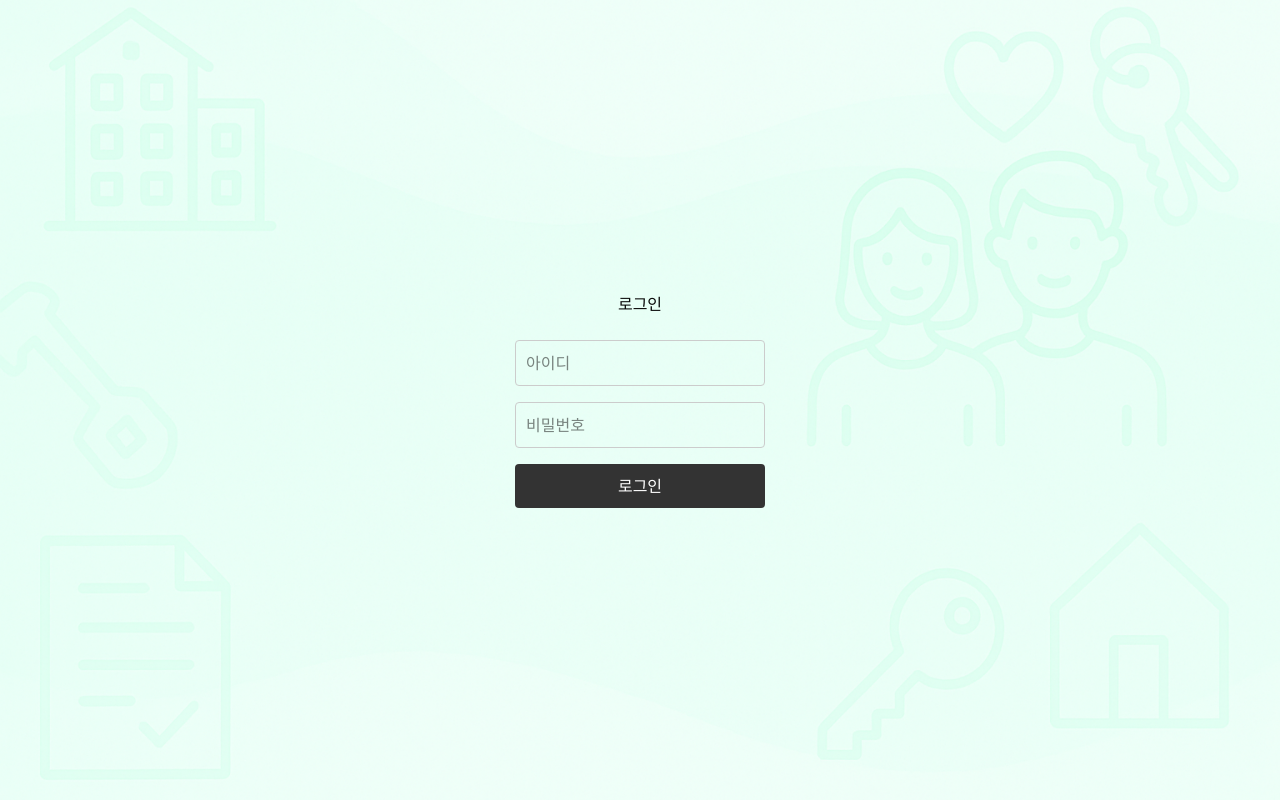
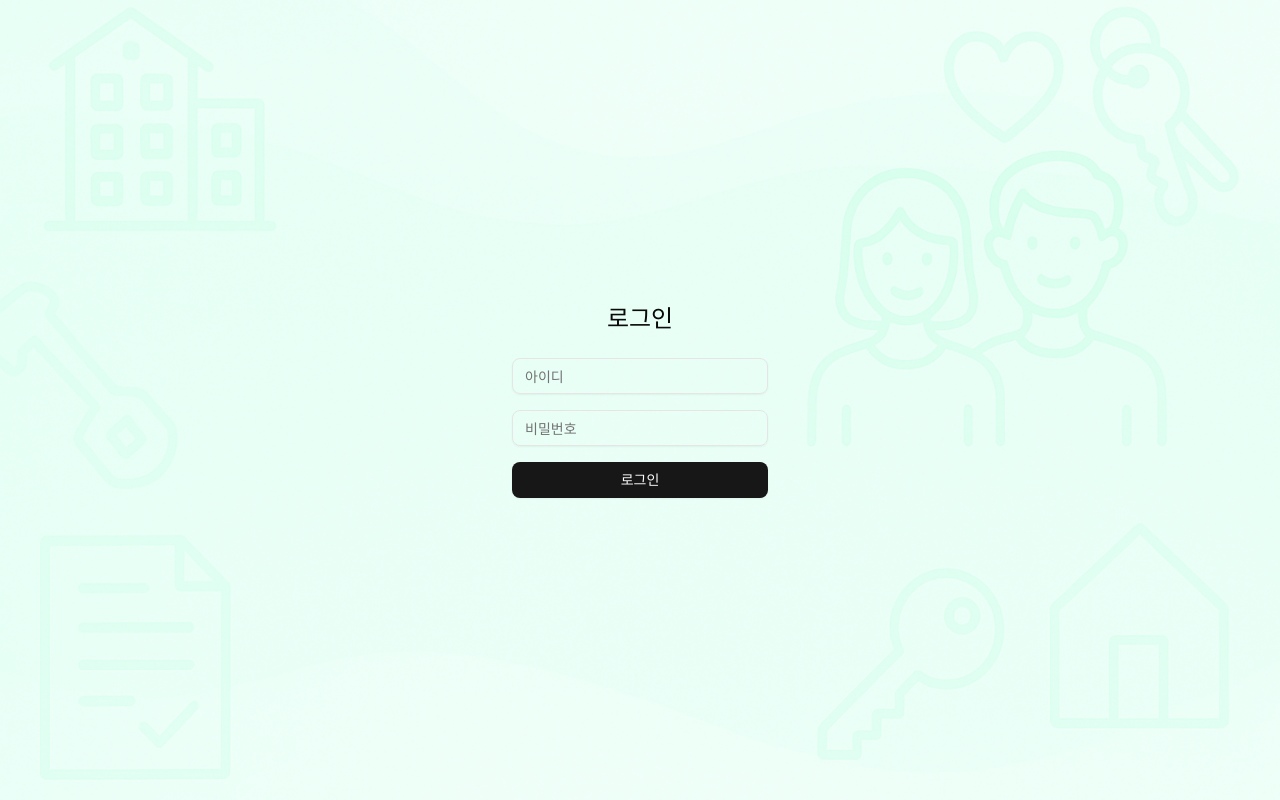
Before and after one commit to KChanHyeok/MyHomeGo, a React (Vite) app in the folder myhomego_front/: page /login in a window 1280 px wide. Built offline with nearby package versions, Linux system fonts and the light colour scheme.

Commit message:
Fix 로그인 UI

```diff
--- /dev/null
+++ b/myhomego_front/src/components/ui/input.jsx
@@ -0,0 +1,24 @@
+import * as React from "react"
+
+import { cn } from "@/lib/utils"
+
+function Input({
+  className,
+  type,
+  ...props
+}) {
+  return (
+    <input
+      type={type}
+      data-slot="input"
+      className={cn(
+        "file:text-foreground placeholder:text-muted-foreground selection:bg-primary selection:text-primary-foreground dark:bg-input/30 border-input flex h-9 w-full min-w-0 rounded-md border bg-transparent px-3 py-1 text-base shadow-xs transition-[color,box-shadow] outline-none file:inline-flex file:h-7 file:border-0 file:bg-transparent file:text-sm file:font-medium disabled:pointer-events-none disabled:cursor-not-allowed disabled:opacity-50 md:text-sm",
+        "focus-visible:border-ring focus-visible:ring-ring/50 focus-visible:ring-[3px]",
+        "aria-invalid:ring-destructive/20 dark:aria-invalid:ring-destructive/40 aria-invalid:border-destructive",
+        className
+      )}
+      {...props} />
+  );
+}
+
+export { Input }
--- a/myhomego_front/src/pages/LoginPage.jsx
+++ b/myhomego_front/src/pages/LoginPage.jsx
@@ -3,6 +3,8 @@ import React, { useState } from "react";
 import { useNavigate } from "react-router-dom";
 import "./LoginPage.css";
 import axios from "axios";
+import { Input } from "@/components/ui/input";
+import { Button } from "@/components/ui/button";
 
 
 export default function LoginPage() {
@@ -37,26 +39,12 @@ export default function LoginPage() {
 
 
   return (
-    <div className="login-container">
-      <h2>로그인</h2>
-      <input
-        type="text"
-        placeholder="아이디"
-        value={loginId}
-        onChange={(e) => setLoginId(e.target.value)}
-        className="login-input"
-      />
-      <input
-        type="password"
-        placeholder="비밀번호"
-        value={password}
-        onChange={(e) => setPassword(e.target.value)}
-        className="login-input"
-      />
-      {error && <div className="error-message">{error}</div>}
-      <button className="login-button" onClick={handleLogin}>
-        로그인
-      </button>
+    <div className="flex flex-col items-center justify-center h-screen bg-cover bg-center bg-no-repeat" style={{ backgroundImage: `url("/images/backgroundImg3.png")` }}>
+      <h2 className="text-2xl mb-6">로그인</h2>
+      <Input placeholder="아이디" value={loginId} onChange={(e) => setLoginId(e.target.value)} className="w-64 mb-4" />
+      <Input type="password" placeholder="비밀번호" value={password} onChange={(e) => setPassword(e.target.value)} className="w-64 mb-4" />
+      {error && <p className="text-red-500 text-sm mb-2">{error}</p>}
+      <Button className="w-64" onClick={handleLogin}>로그인</Button>
     </div>
   );
 }
```
